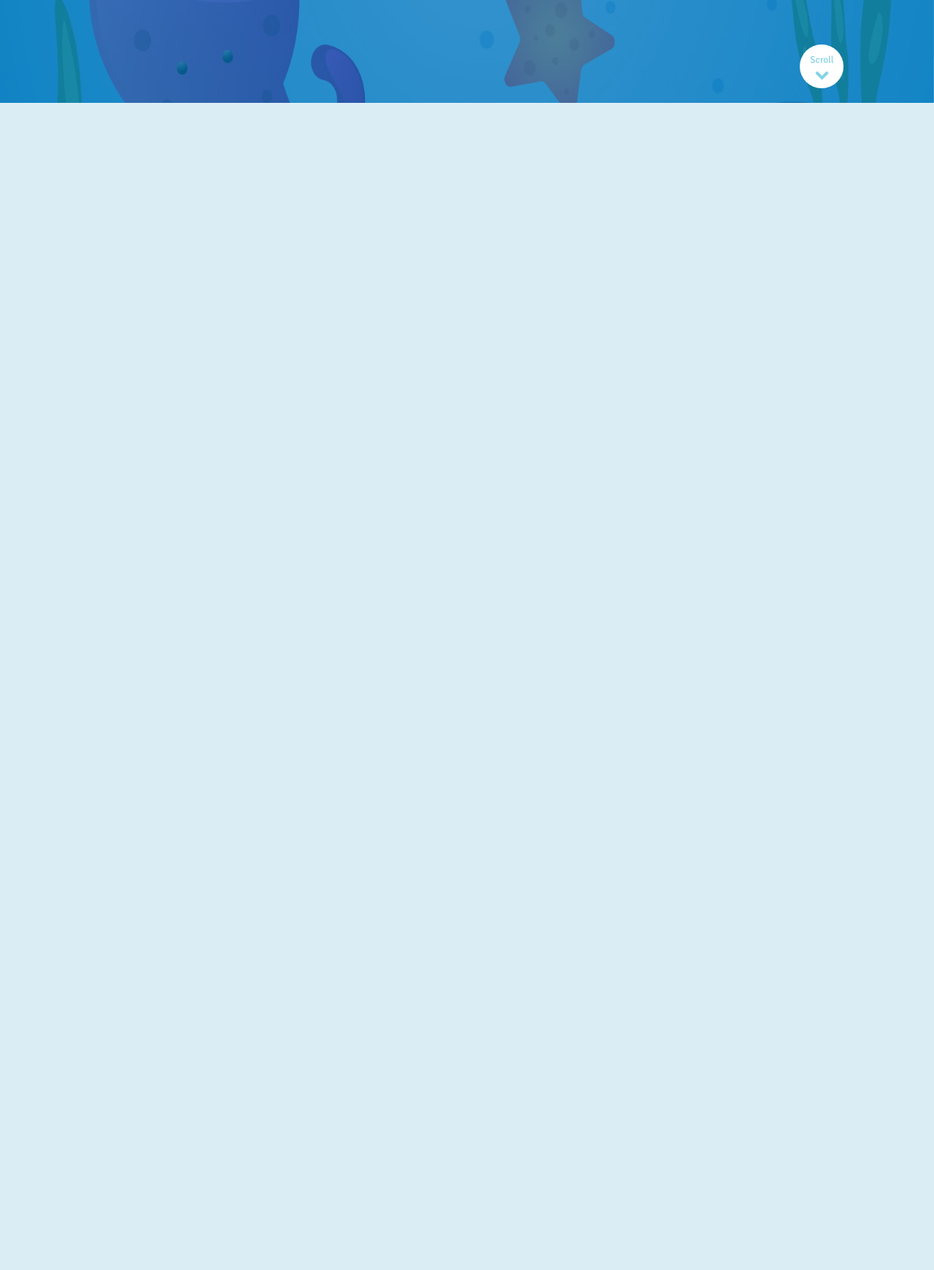
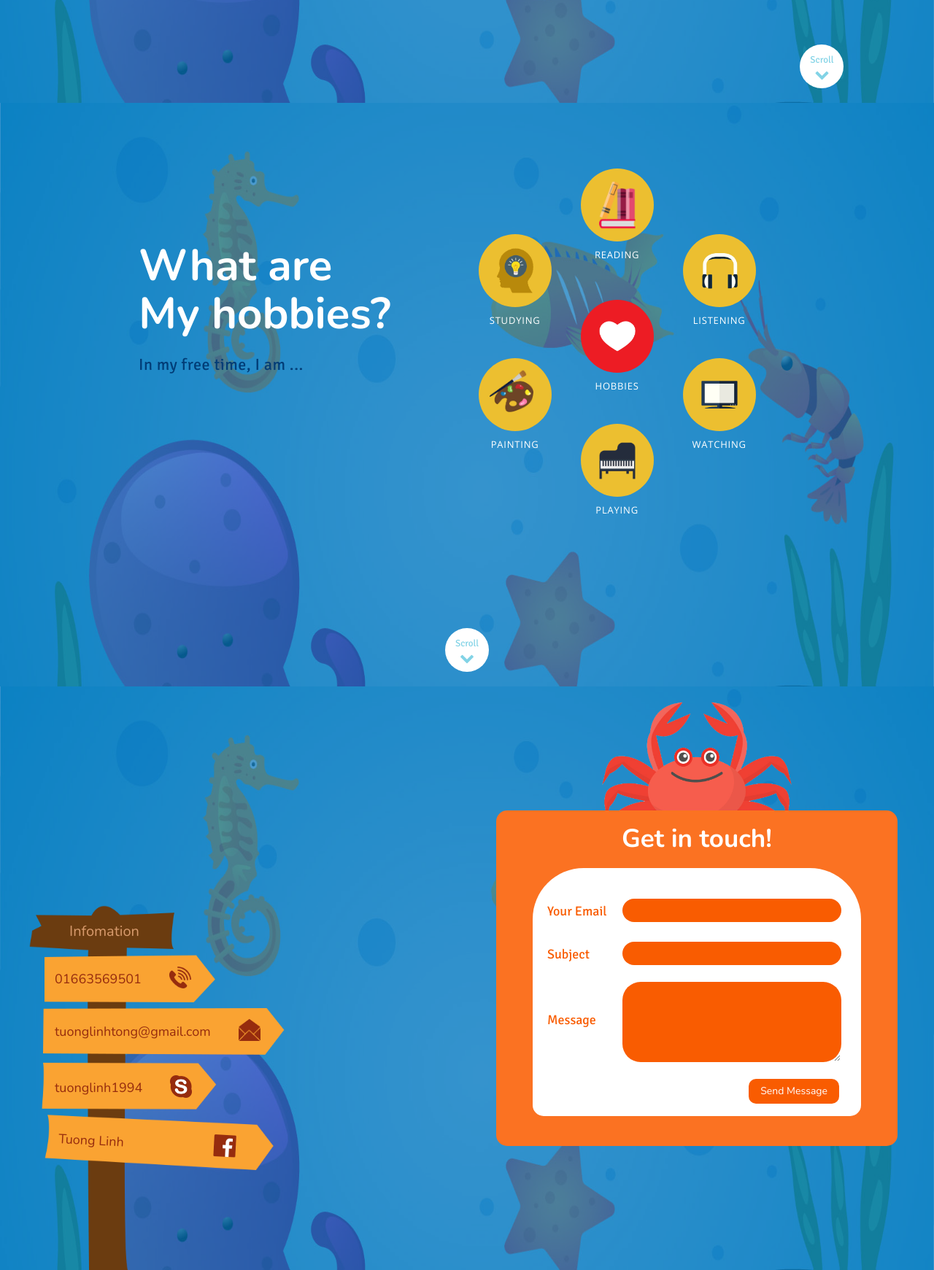
Before and after one commit to maggie1994/tuonglinh, a PHP site: page /home.html in a window 1280 px wide. Shown: the part 3059-4800 px from the top of the page at 73% size. Before the commit the page ends 3200 px from the top, so only its background shows below. Run offline with PHP 8.4, Linux system fonts and the light colour scheme; some libraries are stand-ins or nearby versions.

Commit message:
contact section

```diff
--- /dev/null
+++ b/css/contact.css
@@ -0,0 +1,127 @@
+.info{
+	float: left;
+	position: relative;
+	height: 100%;
+	margin-left: 20px;
+}
+.contact{
+	float: right;
+	width: 550px;
+	height: 460px;
+	background-color: #FB7222;
+	border-radius: 15px;
+	margin-top: 150px;
+	margin-right: 30px;
+	position: relative;
+	/* border-top-left-radius: 50px;
+	border-top-right-radius: 50px; */
+}
+.img-contact{
+	position: absolute;
+	width: 260px;
+	top: -150px;
+	z-index: -1;
+	left: 50%;
+	transform: translateX(-50%);
+}
+.contact h4{
+	color: #fff;
+	font-family: 'Nunito', sans-serif;
+	font-weight: 700;
+	text-align: center;
+	font-size: 35px;
+	margin-top: 20px;
+	margin-bottom: 20px;
+}
+.contact-form{
+	width: 450px;
+	height: 340px;
+	background: #fff;
+	margin: auto;
+	border-radius: 15px;
+	border-top-left-radius: 70px;
+	border-top-right-radius: 70px;
+	padding-top: 20px;
+}
+.contact-info{
+	padding-top: 20px;
+}
+.contact-form h6 {
+	color: #f95c01;
+	display: inline-block;
+	margin-right: 10px;
+	font-size: 18px;
+	width: 90px;
+	margin-left: 20px;
+}
+.contact-form input, .contact-form textarea {
+	background: #f95c01;
+	display: inline-block;
+	color: #fff;
+	width: 300px;
+	padding: 5px 15px;
+	position: relative;
+	top: -3px;
+	border-radius: 25px;
+}
+.contact-form textarea {
+	height: 110px;
+}
+.lb-message{
+	position: relative;
+	top: -55px;
+}
+.contact-form button{
+	background: #f95c01;
+	color: #fff;
+	padding: 6px 15px;
+	border-radius: 10px;
+	font-family: 'Nunito', sans-serif;
+	float: right;
+	margin-right: 30px;
+	margin-top: 5px;
+}
+.info-content{
+	width: 350px;
+	height: 500px;
+	background-image: url('../img/bg-info.png');
+	background-size: 100% 100%;
+	position: absolute;
+	bottom: -20px;
+}
+.info-content h4{
+	color: #D89B6D;
+	font-family: 'Nunito', sans-serif;
+	font-size: 20px;
+	margin-top: 25px;
+	margin-left: 55px;
+}
+.info-content h6{
+	margin-top: 45px;
+	margin-left: 35px;
+	font-family: 'Nunito', sans-serif;
+}
+.info-content h6 span{
+	color: #962C0E;
+	font-size: 18px;
+}
+.info-content h6 img{
+	width: 30px;
+	margin-left: 35px;
+	margin-top: -10px;
+}
+.info-content .mail{
+	margin-top: 50px;
+}
+.info-content .skype{
+	margin-top: 55px;
+}
+.info-content .face{
+	margin-top: 50px;
+	transform: rotate(3deg);
+	margin-top: 55px;
+	margin-left: 40px;
+}
+.info-content .face img{
+	margin-left: 120px;
+}
--- /dev/null
+++ b/css/hobbies.css
@@ -0,0 +1,101 @@
+.hobbies{
+	width: 900px;
+	margin: 0px auto;
+}
+.title-hobbies{
+	float: left;
+	padding-top: 150px;
+}
+.title-hobbies h1{
+	font-family: 'Nunito', sans-serif;
+	font-size: 60px;
+	font-weight: 700;
+	color: #fff;
+}
+.title-hobbies h1 span{
+	display: block;
+}
+.title-hobbies h5 {
+	color: #013d77;
+	font-size: 22px;
+	letter-spacing: 0.5px;
+	margin-top: 25px;
+}
+.content-hobbies{
+	float: left;
+}
+.content-hobbies ul{
+	position: relative;
+	margin: 50px 0px 0px 100px;
+}
+.content-hobbies ul li{
+	width: 100px;
+	height: 100px;
+	background-color: #ED1C24;
+	border-radius: 50%;
+	position: absolute;
+	text-align: center;
+}
+.content-hobbies ul li div{
+	width: 100px;
+	height: 100px;
+	line-height: 100px;
+	position: relative;
+}
+.content-hobbies ul li h6{
+	margin-top: 10px;
+	font-size: 13px;
+	text-transform: uppercase;
+	color: #fff;
+	line-height: 1.3;
+	letter-spacing: 0.8px;
+	font-weight: 400;
+	white-space: nowrap;
+	font-family: "Open Sans";
+}
+.content-hobbies ul li img{
+	width: 50px;
+	position: absolute;
+	top: 50%;
+	left: 50%;
+	transform: translateX(-50%) translateY(-50%);
+}
+.content-hobbies ul .center{
+	top: 200px;
+	left: 160px;
+}
+.content-hobbies ul .hobby-01{
+	top: 20px;
+	left: 160px;
+	background-color: #ECBF30;
+}
+.content-hobbies ul .hobby-02{
+	top: 110px;
+	left: 300px;
+	background-color: #ECBF30;
+}
+.content-hobbies ul .hobby-03{
+	top: 280px;
+	left: 300px;
+	background-color: #ECBF30;
+}
+.content-hobbies ul .hobby-04{
+	top: 370px;
+	left: 160px;
+	background-color: #ECBF30;
+}
+.content-hobbies ul .hobby-05{
+	top: 280px;
+	left: 20px;
+	background-color: #ECBF30;
+}
+.content-hobbies ul .hobby-05 img{
+	width: 60px;
+	margin-top: -5px;
+	margin-left: -5px;
+}
+.content-hobbies ul .hobby-06{
+	top: 110px;
+	left: 20px;
+	background-color: #ECBF30;
+}
--- a/css/main.css
+++ b/css/main.css
@@ -11,9 +11,10 @@ button{
 	border: 1px solid transparent;
 	outline: 0px;
 }
-input{
+input, textarea{
 	background-color: transparent;
 	outline: 0px;
+	border: 1px solid transparent;
 }
 ul{
 	list-style: none;
@@ -34,16 +35,28 @@ a{
 .page-02{
 	background-image: url('../img/bg-02.jpg');
 }
+.page-06{
+	background-image: url('../img/bg-contact.jpg');
+}
+#bg{
+	width: 100%;
+	height: 100%;
+	position: fixed;
+	top: 0;
+	z-index: 1;
+	display: none;
+}
 .bg-page-02{
 	width: 100%;
 	height: 100%;
 	position: absolute;
 	background: #0072BC;
 	opacity: 0.7;
+	z-index: 2;
 }
 .content{
 	position: relative;
-	z-index: 1;
+	z-index: 3;
 	width: 100%;
 	height: 100%;
 	padding: 20px;
@@ -185,6 +198,7 @@ a{
 	bottom: 20px;
 	left: 50%;
 	transform: translateX(-50%);
+	z-index: 10;
 }
 .scroll-right{
 	bottom: 20px;
--- a/home.html
+++ b/home.html
@@ -3,8 +3,11 @@
 		<title>Linh's Profile</title>
 		<link rel="stylesheet" type="text/css" href="css/main.css">
 		<link rel="stylesheet" type="text/css" href="css/demo.css">
+		<link rel="stylesheet" type="text/css" href="css/hobbies.css">
+		<link rel="stylesheet" type="text/css" href="css/contact.css">
 		<link rel="stylesheet" type="text/css" href="css/bootstrap.css">
 		<link rel="stylesheet" href="https://maxcdn.bootstrapcdn.com/font-awesome/4.4.0/css/font-awesome.min.css">
+
 		<!-- Font -->
 		<link href='https://fonts.googleapis.com/css?family=Roboto+Slab:400,100,300,700&subset=latin,vietnamese' rel='stylesheet' type='text/css'>
 		<link href='https://fonts.googleapis.com/css?family=Pacifico' rel='stylesheet' type='text/css'>
@@ -13,6 +16,8 @@
 		<link href='https://fonts.googleapis.com/css?family=Raleway:400,500,300,100,200,800,700,600,900' rel='stylesheet' type='text/css'>
 		<link href='https://fonts.googleapis.com/css?family=Nunito:400,700,300' rel='stylesheet' type='text/css'>
 		<link href='https://fonts.googleapis.com/css?family=Lobster' rel='stylesheet' type='text/css'>
+		<link href='https://fonts.googleapis.com/css?family=Open+Sans:400,300,600,700,800' rel='stylesheet' type='text/css'>
+		<!-- Font -->
 
 		<script src="https://ajax.googleapis.com/ajax/libs/jquery/1.11.3/jquery.min.js"></script>
 		<script src="https://maxcdn.bootstrapcdn.com/bootstrap/3.3.5/js/bootstrap.min.js"></script>
@@ -47,6 +52,7 @@
 			</button>
 		</div><!-- Page 01 -->
 
+		<img src="img/bg-02.jpg" alt="" id="bg">
 		<!-- Page 02 -->
 		<div class="page page-02">
 			<div class="bg-page-02"></div>
@@ -273,5 +279,84 @@
 				</button>
 			</div>
 		</div><!-- Page 04 -->
+
+		<!-- Page 05 -->
+		<div class="page page-02">
+			<div class="bg-page-02"></div>
+			<div class="content">
+				<div class="hobbies">
+					<div class="title-hobbies">
+						<h1>What are <span>My hobbies?</span></h1>
+						<h5>In my free time, I am ...</h5>
+					</div>
+					<div class="content-hobbies">
+						<ul>
+							<li class="center"><div><img src="img/heart-icon.png" alt=""></div><h6>Hobbies</h6></li>
+							<li class="hobby-01"><div><img src="img/icon-book.png" alt=""></div><h6>Reading</h6></li>
+							<li class="hobby-02"><div><img src="img/icon-headphone.png" alt=""></div><h6>Listening</h6></li>
+							<li class="hobby-03"><div><img src="img/icon-tivi.png" alt=""></div><h6>Watching</h6></li>
+							<li class="hobby-04"><div><img src="img/icon-piano.png" alt=""></div><h6>Playing</h6></li>
+							<li class="hobby-05"><div><img src="img/icon-paint.png" alt=""></div><h6>Painting</h6></li>
+							<li class="hobby-06"><div><img src="img/icon-work.png" alt=""></div><h6>Studying</h6></li>
+						</ul>
+					</div>
+				</div>
+				<button class="scroll">
+					<h6>Scroll</h6>
+					<i class="fa fa-chevron-down" aria-hidden="true"></i>
+				</button>
+			</div>
+		</div><!-- Page 05 -->
+
+		<!-- Page 06 -->
+		<div class="page page-02">
+			<div class="bg-page-02"></div>
+			<div class="content">
+				<div class="info">
+					<div class="info-content">
+						<h4>Infomation</h4>
+						<h6>
+							<span>01663569501</span>
+							<img src="img/icon-phone.png" alt="">
+						</h6>
+						<h6 class="mail">
+							<span>tuonglinhtong@gmail.com</span>
+							<img src="img/icon-mail.png" alt="">
+						</h6>
+						<h6 class="skype">
+							<span>tuonglinh1994</span>
+							<img src="img/icon-skype.png" alt="">
+						</h6>
+						<h6 class="face">
+							<span>Tuong Linh</span>
+							<img src="img/icon-facebook.png" alt="">
+						</h6>
+					</div>
+				</div>
+				<div class="contact">
+					<img src="img/cua.png" alt="" class="img-contact">
+					<h4>Get in touch!</h4>
+					<div class="contact-form">
+						<div class="contact-info">
+							<h6>Your Email</h6>
+							<input type="text">
+						</div>
+						<div class="contact-info">
+							<h6>Subject</h6>
+							<input type="text">
+						</div>
+						<div class="contact-info">
+							<h6 class="lb-message">Message</h6>
+							<textarea name="" id="" cols="30" rows="10"></textarea>
+						</div>
+						<button>Send Message</button>
+					</div>
+				</div>
+				<!-- <button class="scroll">
+					<h6>Scroll</h6>
+					<i class="fa fa-chevron-down" aria-hidden="true"></i>
+				</button> -->
+			</div>
+		</div><!-- Page 06
 	</body>
 </html>
--- a/js/main.js
+++ b/js/main.js
@@ -5,6 +5,14 @@ $(document).ready(function(){
 		scroll_top = scroll_top + scroll;
 		$('body').animate({'scrollTop': scroll_top},500);
 		// alert(scroll_top);
+	});
+
+	$(window).scroll(function(){
+		if($(this).scrollTop() >= $('.page').height()){
+			$('#bg').css('display','block');
+		}else{
+			$('#bg').css('display','none');
+		}
 	});
 });
 
```
Also changed, not shown: img/bg-contact.jpg (added), img/bg-info.png (added), img/cua.png (added), img/heart-icon.png (added), img/icon-book.png (added), img/icon-facebook.jpg (added), img/icon-facebook.png (added), img/icon-headphone.png (added), img/icon-mail.png (added), img/icon-paint.png (added), img/icon-phone.png (added), img/icon-piano.png (added), img/icon-skype.png (added), img/icon-tivi.png (added), 1 more files.
